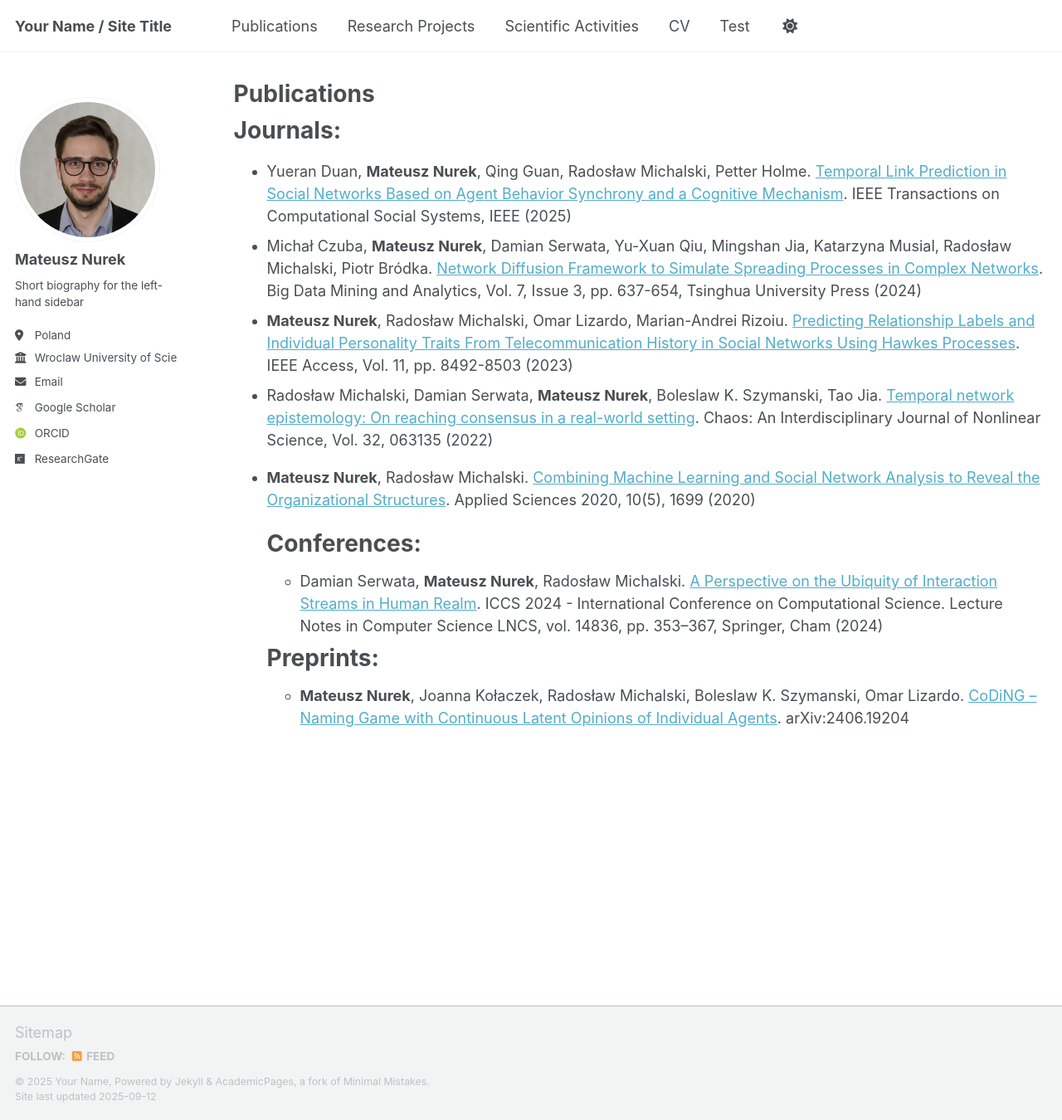
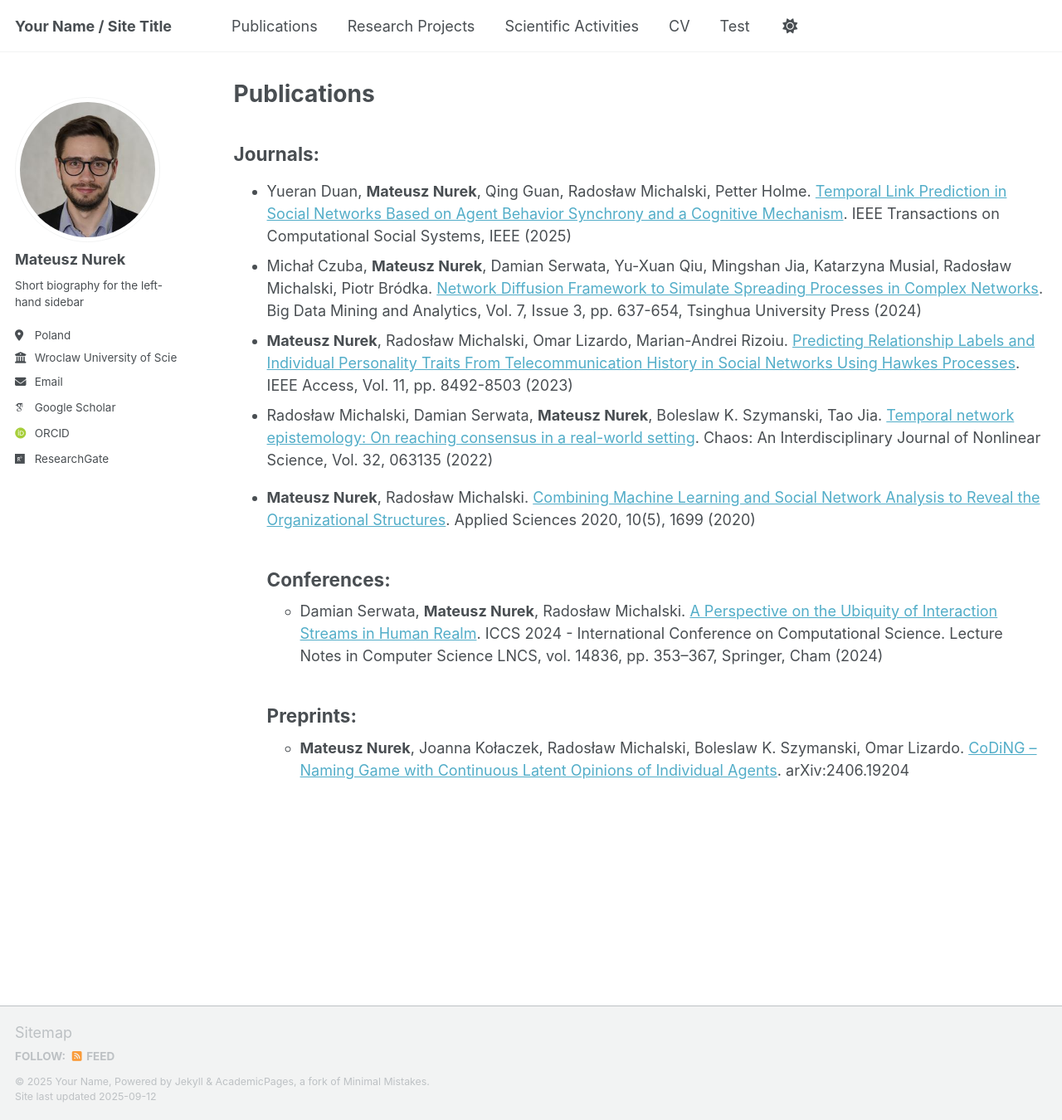
Before and after one commit to nurek-mateusz/nurek-mateusz.github.io, a Jekyll site: the page built from _pages/publications.md, in a window 1280 px wide and 1350 px high. Shown: the whole window at 83% size. Built offline with Jekyll 4.4.1, drawn with Linux system fonts in a browser that asks for light colours; some web fonts are replaced; a script that is not in the unit is left out.

```diff
--- a/_pages/publications.md
+++ b/_pages/publications.md
@@ -5,7 +5,7 @@ permalink: /publications/
 author_profile: true
 ---
 
-# Journals:
+## Journals:
 - Yueran Duan, **Mateusz Nurek**, Qing Guan, Radosław Michalski, Petter Holme.
   [Temporal Link Prediction in Social Networks Based on Agent Behavior Synchrony and a Cognitive Mechanism](https://ieeexplore.ieee.org/document/10930952).
   IEEE Transactions on Computational Social Systems, IEEE (2025)
@@ -22,12 +22,12 @@ author_profile: true
   [Combining Machine Learning and Social Network Analysis to Reveal the Organizational Structures](https://www.mdpi.com/2076-3417/10/5/1699).
   Applied Sciences 2020, 10(5), 1699 (2020)
 
-  # Conferences:
+  ## Conferences:
   - Damian Serwata, **Mateusz Nurek**, Radosław Michalski.
     [A Perspective on the Ubiquity of Interaction Streams in Human Realm](https://link.springer.com/chapter/10.1007/978-3-031-63775-9_26).
     ICCS 2024 - International Conference on Computational Science. Lecture Notes in Computer Science LNCS, vol. 14836, pp. 353–367, Springer, Cham (2024)
 
-  # Preprints:
+  ## Preprints:
   - **Mateusz Nurek**, Joanna Kołaczek, Radosław Michalski, Boleslaw K. Szymanski, Omar Lizardo.
     [CoDiNG -- Naming Game with Continuous Latent Opinions of Individual Agents](https://arxiv.org/abs/2406.19204).
     arXiv:2406.19204
```
